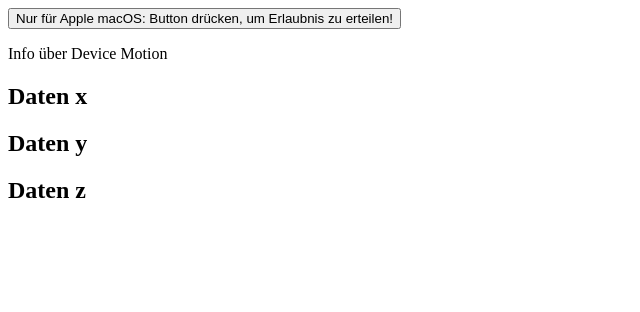
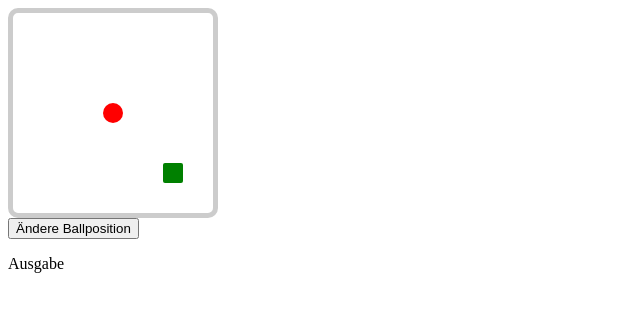
Before and after one commit to Heloise-joffe/Software_move-the-ball, a plain HTML site: page index.html in a window 1280 px wide. Shown: the whole page, without its empty margins (0-640 px from the left). Drawn offline with Linux system fonts and the light colour scheme.

Commit message:
Update index.html

```diff
--- a/index.html
+++ b/index.html
@@ -5,12 +5,15 @@
         <meta name="viewport" content="width=device-width, initial-scale=1">
         <title>Document</title>
         <script defer src="js/devicemotion.js"></script>
+        <link rel="stylesheet" href="css/Index.css">
+
     </head>
     <body>
-        <button id="request">Nur für Apple macOS: Button drücken, um Erlaubnis zu erteilen!</button>
-        <p id="dmeSupported"> Info über Device Motion</p>
-        <h2 id="xBeschl"> Daten x</h2>
-        <h2 id="yBeschl"> Daten y</h2>
-        <h2 id="zBeschl"> Daten z</h2>
+    <div id="meinSpielfeld" class="spielfeld">
+        <div id="meinBall" class="ball"></div>
+        <div id="meinTor" class="goal"></div>
+    </div>
+    <button id="myBtn">Ändere Ballposition</button>
+    <p id="ausgabe">Ausgabe</p>
     </body>
 </html>
```
